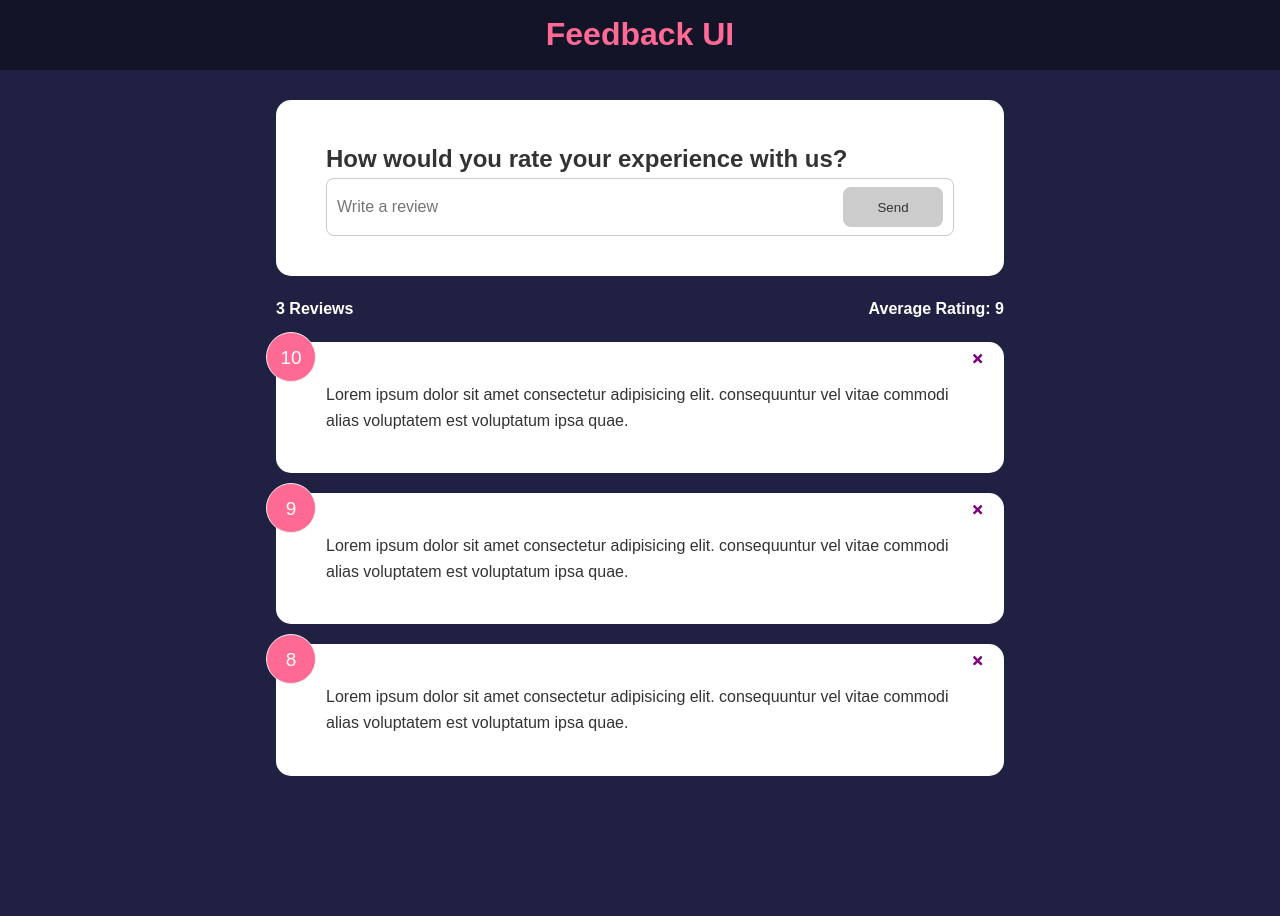
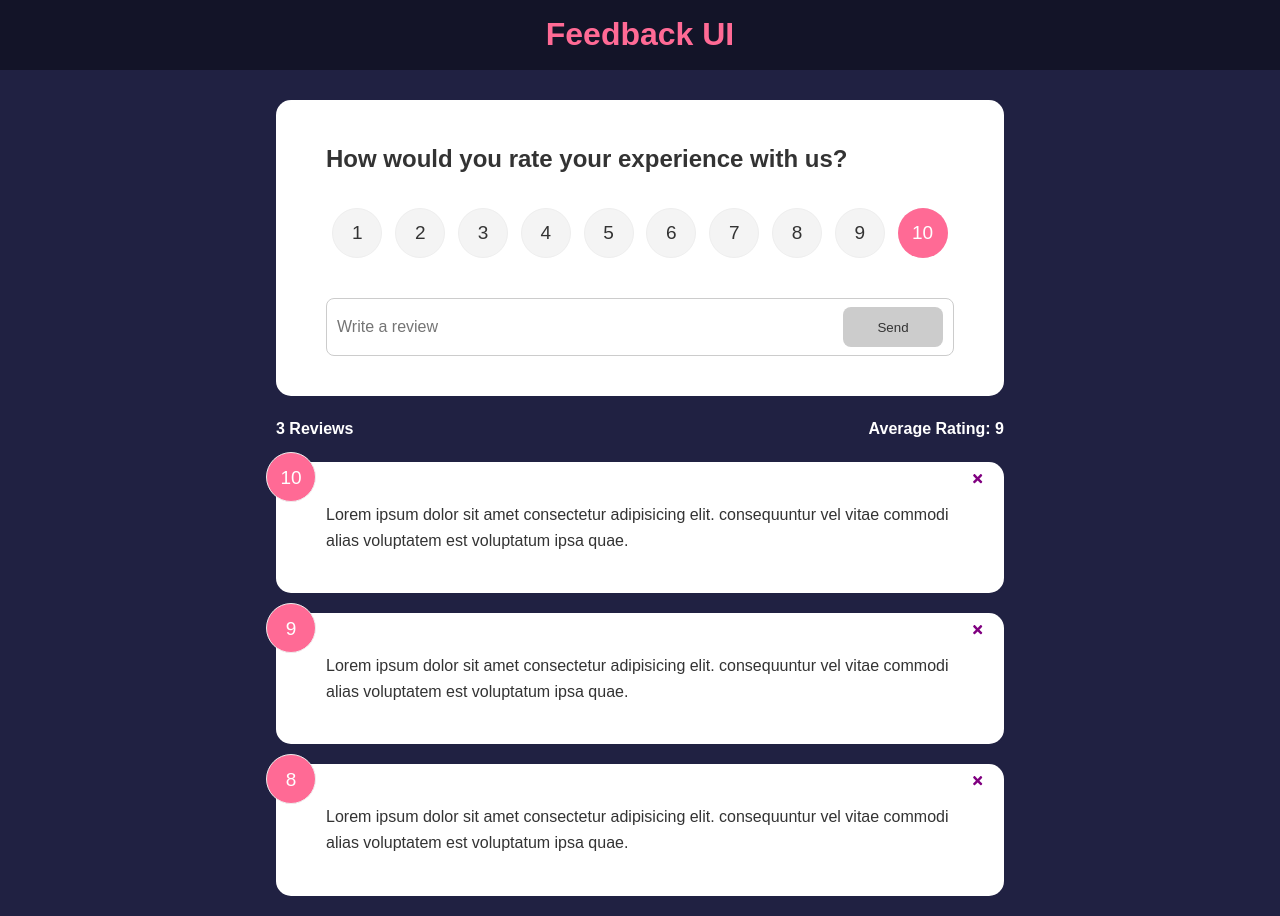
Before and after one commit to PrincessMaggy/feedback-app, a React (Create React App) app: page / in a window 1280 px wide. Before the commit the page ends 800 px from the top, so only its background shows below. Built offline with nearby package versions, Linux system fonts and the light colour scheme.

Commit message:
rating select component

```diff
--- a/src/components/FeedbackForm.js
+++ b/src/components/FeedbackForm.js
@@ -2,10 +2,12 @@
 
 import {Card} from "../styles";
 import Button from '../shared/Button';
+import RatingSelect from './RatingSelect';
 
 function FeedbackForm() {
 
 const [text, setText] = useState("");
+const [rating, setRating] = useState(10);
 const [btnDisabled, setBtndisabled] = useState(true);
 const [message, setMessage] = useState("");
 
@@ -27,6 +29,7 @@
     <Card>
       <form>
         <h2>How would you rate your experience with us?</h2>
+        <RatingSelect select={(rating) => setRating(rating)} />
         <div className='input-group'>
             <input
             type="text"
--- /dev/null
+++ b/src/components/RatingSelect.js
@@ -0,0 +1,31 @@
+import {useState} from "react";
+
+function RatingSelect({select}) {
+
+    const [selected, setSelected] = useState(10);
+    const handleChange = (e) => {
+        setSelected(+e.currentTarget.value)
+        select(selected);
+      }
+
+      // NOTE: simplified with iteration
+      return (
+        <ul className='rating'>
+          {Array.from({ length: 10 }, (_, i) => (
+            <li key={`rating-${i + 1}`}>
+              <input
+                type='radio'
+                id={`num${i + 1}`}
+                name='rating'
+                value={i + 1}
+                onChange={handleChange}
+                checked={selected === i + 1}
+              />
+              <label htmlFor={`num${i + 1}`}>{i + 1}</label>
+            </li>
+          ))}
+        </ul>
+      )
+}
+
+export default RatingSelect;
```
